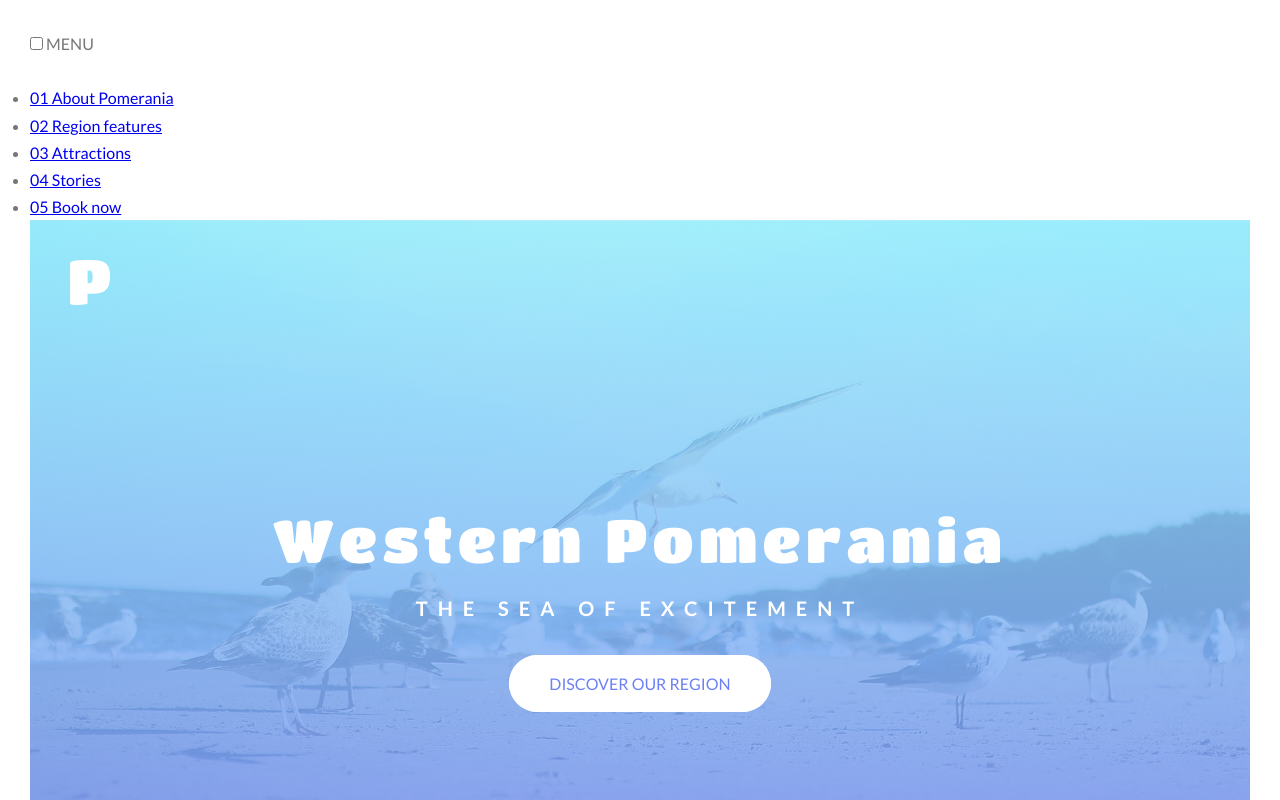
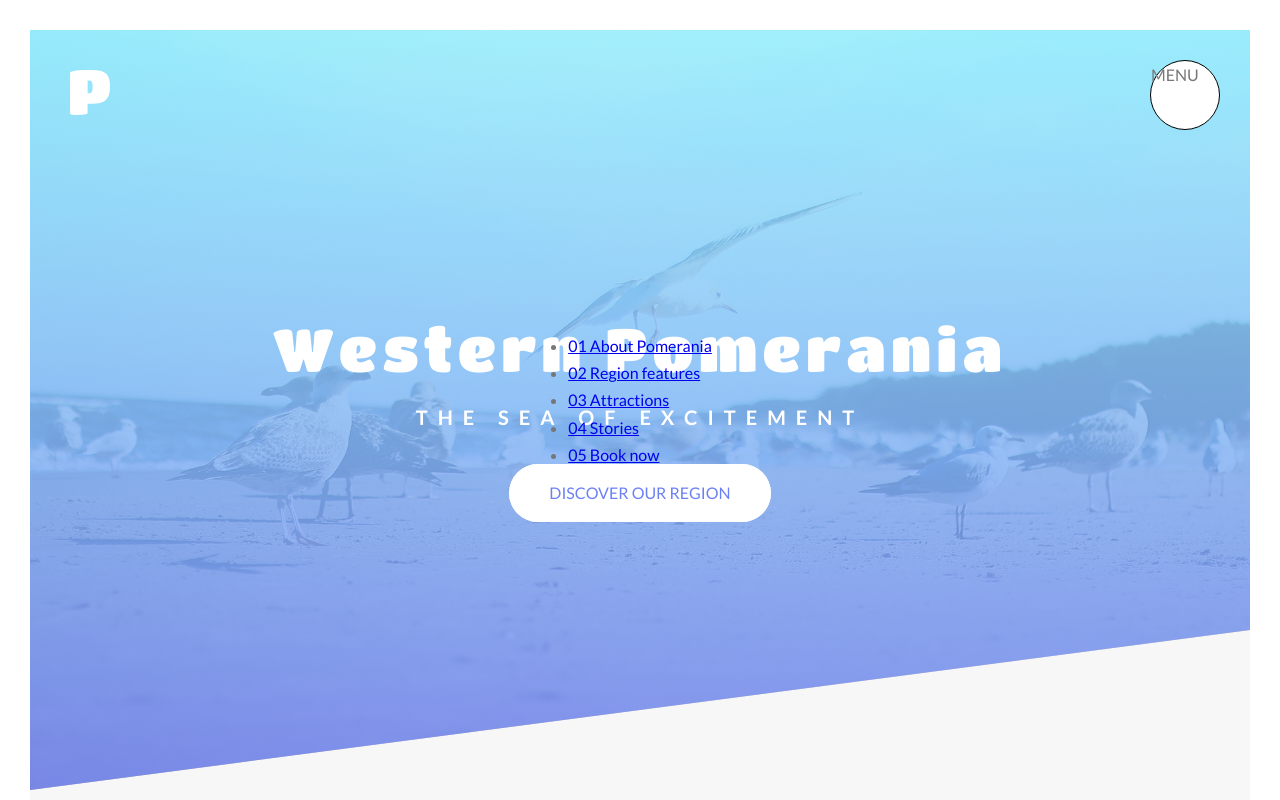
Before and after one commit to shikinen/western-pomerania, a website: page index.html in a window 1280 px wide. Shown: the top 800 px of the page. Drawn offline with Linux system fonts and the light colour scheme.

Commit message:
Base navigation styles

```diff
--- /dev/null
+++ b/sass/layout/_navigation.scss
@@ -0,0 +1,52 @@
+.navigation {
+    &__checkbox {
+        display: none;
+    }
+
+    &__button {
+        background-color: $color-white;
+        border: 1px solid black;
+        height: 7rem;
+        width: 7rem;
+        border-radius: 50%;
+        position: fixed;
+        top: 6rem;
+        right: 6rem;
+        z-index: 2000;
+    }
+
+    &__background {
+        height: 6rem;
+        width: 6rem;
+        border-radius: 50%;
+        position: fixed;
+        top: 6.5rem;
+        right: 6.5rem;
+        z-index: 1000;
+        background-image: radial-gradient($water, $sky);
+    }
+
+    &__nav {
+        height: 100vh;
+        width: 100%;
+        position: fixed;
+        top: 0;
+        right: 0;
+        z-index: 1500;
+        display: flex;
+
+    }
+
+    &__list {
+        margin: auto;
+
+    }
+
+    &__item {
+
+    }
+
+    &__link {
+
+    }
+}
--- a/sass/main.scss
+++ b/sass/main.scss
@@ -22,6 +22,7 @@
 @import 'layout/footer';
 @import 'layout/grid';
 @import 'layout/header';
+@import 'layout/navigation';
 
 //PAGES
 @import 'pages/home';
```
Also changed, not shown: css/main.css.
